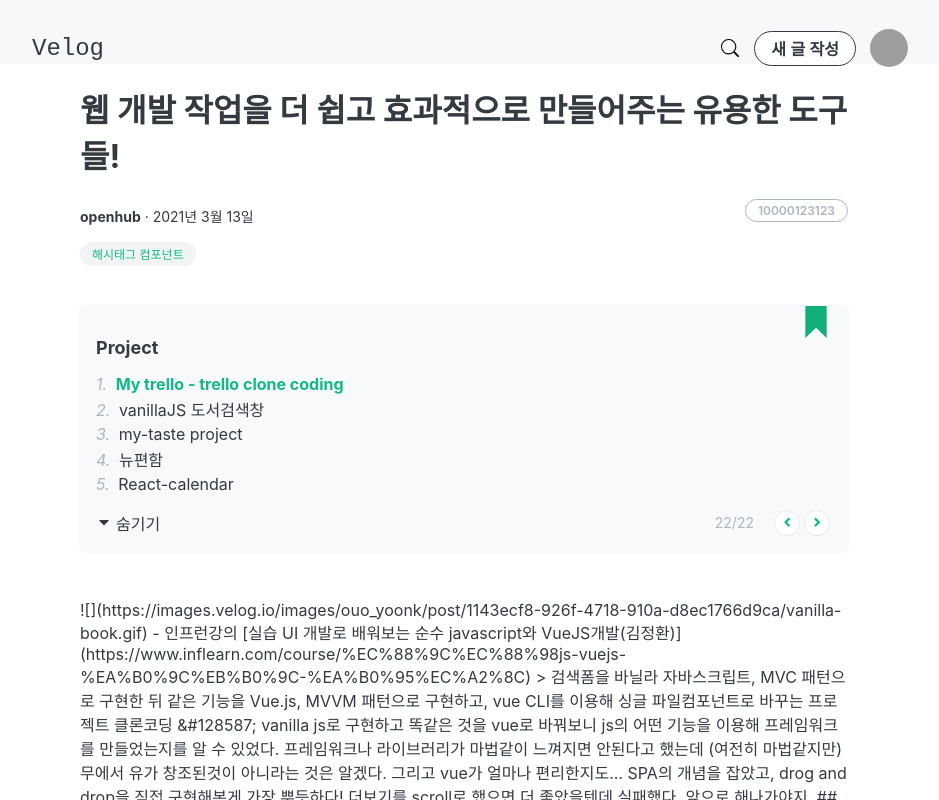
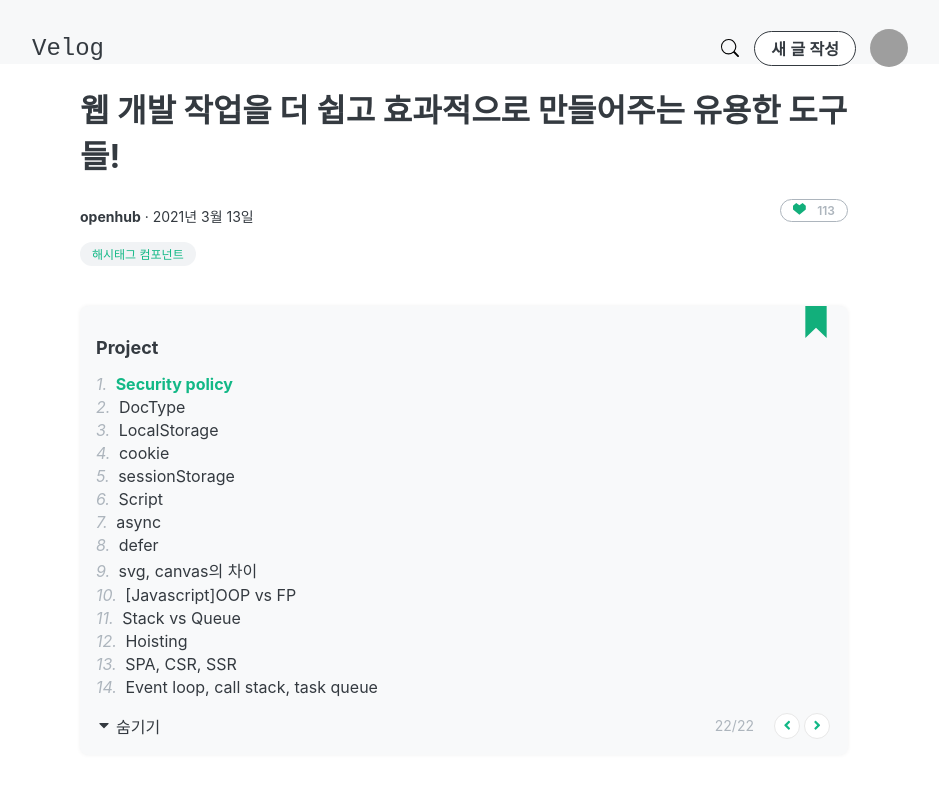
Before and after one commit to strong1133/hh99_clone, a React app in the folder src/main/frontend/src/: page /detail in a window 1280 px wide. Both pictures are taken after a click on the element "목록 보기". Shown: the top 800 px of the page, without its empty margins (176-1115 px from the left). Built offline with nearby package versions, Linux system fonts and the light colour scheme; grey boxes are pictures that could not be loaded; the HTML template or start-up script is replaced by a standard one; a web font is replaced by a local one.

Commit message:
create Comment component insert haert icon in PostDetail

```diff
--- a/src/main/frontend/src/components/PostHeader.js
+++ b/src/main/frontend/src/components/PostHeader.js
@@ -20,9 +20,11 @@ const PostHeader = () => {
           <b>openhub</b> · 2021년 3월 13일{' '}
         </span>
         <Like is_like={isLike} onClick={toggleLike}>
-          <Heart />
+          <Icon>
+            <Heart fill="red" />
+          </Icon>
           <Text color={isLike ? 'white' : '#adb5bd'} bold size="1em">
-            10000123123
+            113
           </Text>
         </Like>
       </Infomation>
@@ -73,6 +75,7 @@ const HashTag = styled.div`
   border-radius: 0.75rem;
   font-size: 12px;
   margin: 0.5rem 0;
+  cursor: pointer;
 `;
 
 const Infomation = styled.div`
@@ -81,4 +84,9 @@ const Infomation = styled.div`
   justify-content:space-between;
   width: 100%;
 `;
+
+const Icon = styled.div`
+  margin-right: 0.7rem;
+`;
+
 export default PostHeader;
--- a/src/main/frontend/src/components/PostProjectBox.js
+++ b/src/main/frontend/src/components/PostProjectBox.js
@@ -2,8 +2,6 @@ import React, { useState } from 'react';
 import styled from 'styled-components';
 import { ReactComponent as Ribbon } from '../static/ribbon.svg';
 import {
-  FaArrowLeft,
-  FaArrowRight,
   FaCaretDown,
   FaCaretUp,
   FaAngleLeft,
@@ -13,7 +11,22 @@ import {
 import { Wrapper } from '../elements/index';
 const PostProjectBox = () => {
   const [isOpen, setIsOpen] = useState(false);
-
+  const list = [
+    'Security policy',
+    'DocType',
+    'LocalStorage',
+    ' cookie',
+    ' sessionStorage',
+    'Script',
+    'async',
+    'defer',
+    'svg, canvas의 차이',
+    '[Javascript]OOP vs FP',
+    'Stack vs Queue',
+    ' Hoisting',
+    'SPA, CSR, SSR',
+    'Event loop, call stack, task queue'
+  ];
   return (
     <Project>
       <Title>Project</Title>
@@ -23,21 +36,13 @@ const PostProjectBox = () => {
 
       <List is_open={isOpen}>
         <ol>
-          <li>
-            <a href="#">My trello - trello clone coding</a>
-          </li>
-          <li>
-            <a href="#">vanillaJS 도서검색창</a>
-          </li>
-          <li>
-            <a href="#">my-taste project</a>
-          </li>
-          <li>
-            <a href="#">뉴편함</a>
-          </li>
-          <li>
-            <a href="#">React-calendar</a>
-          </li>
+          {list.map((i) => {
+            return (
+              <li>
+                <a href="#">{i}</a>
+              </li>
+            );
+          })}
         </ol>
       </List>
       <Wrapper jc="space-between">
--- a/src/main/frontend/src/pages/PostDetail.js
+++ b/src/main/frontend/src/pages/PostDetail.js
@@ -3,6 +3,7 @@ import styled from 'styled-components';
 import PostContents from '../components/PostContents';
 import PostHeader from '../components/PostHeader';
 import { Grid, Text, Image, Button, Wrapper } from '../elements';
+
 import { FaArrowLeft, FaArrowRight } from 'react-icons/fa';
 const PostDetail = (props) => {
   return (
```
Also changed, not shown: src/main/frontend/src/components/Comment.js (added, +10 -0 lines), src/main/frontend/src/static/heart.svg.
